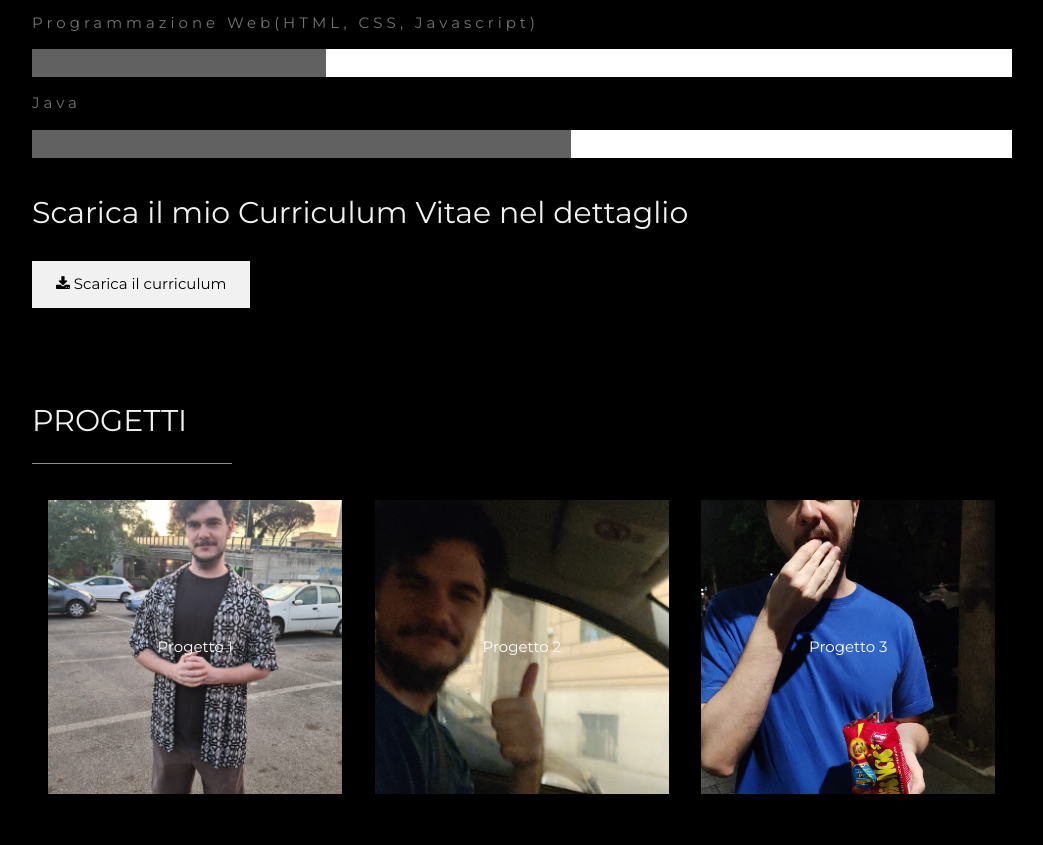
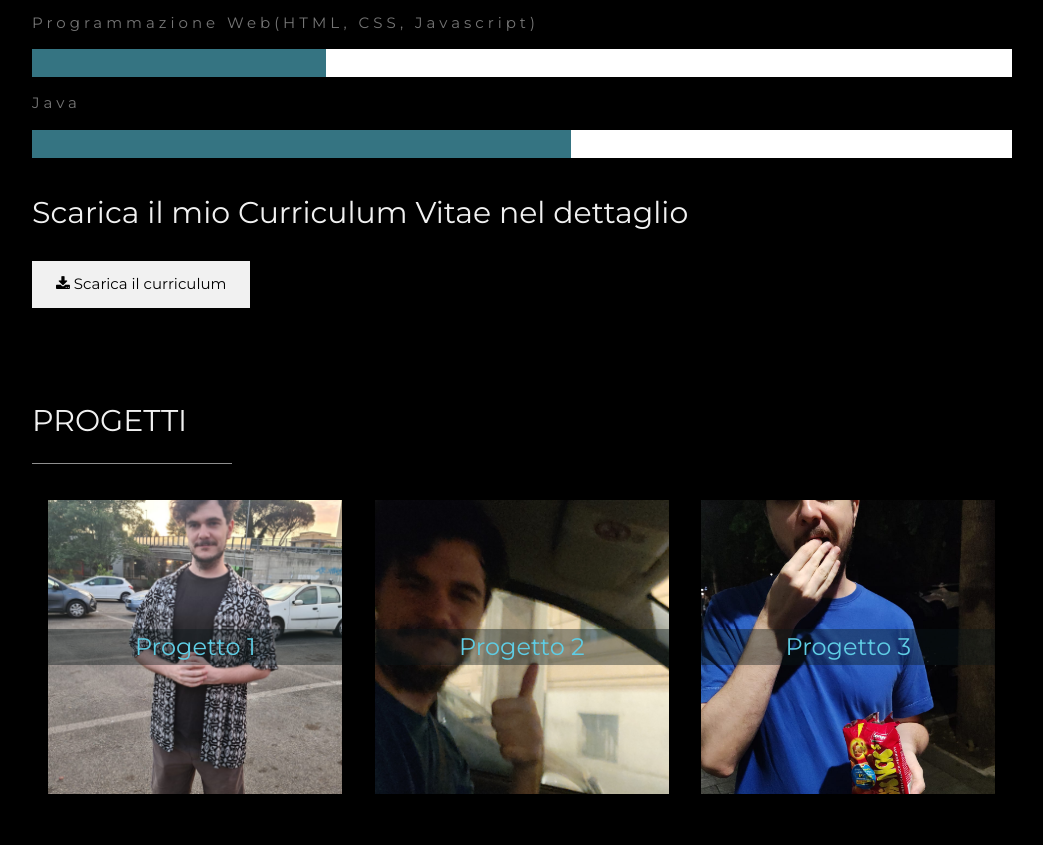
Before and after one commit to ErikGiocondo/erikgiocondo.github.io, a plain HTML site: page index.html in a window 1280 px wide. Shown: the part 942-1787 px from the top of the page, without its empty margins (178-1221 px from the left). Drawn offline with Linux system fonts and the light colour scheme.

Commit message:
fix finale sui link dei progetto
scritta centrata con colore di sfondo per leggere meglio il titolo

```diff
--- a/index.html
+++ b/index.html
@@ -6,6 +6,9 @@
 <link rel="stylesheet" href="style.css">
 <link rel="stylesheet" href="https://fonts.googleapis.com/css?family=Montserrat">
 <link rel="stylesheet" href="https://cdnjs.cloudflare.com/ajax/libs/font-awesome/4.7.0/css/font-awesome.min.css">
+<link rel="icon"
+      type="image/png"
+      href="immagini/favicon.png">
 <style>
 body, h1,h2,h3,h4,h5,h6 {font-family: "Montserrat", sans-serif}
 .w3-row-padding img {margin-bottom: 12px}
@@ -31,9 +34,9 @@ body, h1,h2,h3,h4,h5,h6 {font-family: "Montserrat", sans-serif}
     <i class="fa fa-user w3-xxlarge"></i>
     <p>SU DI ME</p>
   </a>
-  <a href="#photos" class="w3-bar-item w3-button w3-padding-large">
+  <a href="#projects" class="w3-bar-item w3-button w3-padding-large">
     <i class="fa fa-eye w3-xxlarge"></i>
-    <p>FOTO</p>
+    <p>PROGETTI</p>
   </a>
   <a href="#contact" class="w3-bar-item w3-button w3-padding-large">
     <i class="fa fa-envelope w3-xxlarge"></i>
@@ -46,7 +49,7 @@ body, h1,h2,h3,h4,h5,h6 {font-family: "Montserrat", sans-serif}
   <div class="w3-bar w3-black w3-opacity w3-hover-opacity-off w3-center w3-small">
     <a href="#" class="w3-bar-item w3-button" style="width:25% !important">HOME</a>
     <a href="#about" class="w3-bar-item w3-button" style="width:25% !important">SU DI ME</a>
-    <a href="#photos" class="w3-bar-item w3-button" style="width:25% !important">FOTO</a>
+    <a href="#projects" class="w3-bar-item w3-button" style="width:25% !important">PROGETTI</a>
     <a href="#contact" class="w3-bar-item w3-button" style="width:25% !important">CONTATTI</a>
   </div>
 </div>
@@ -79,15 +82,15 @@ body, h1,h2,h3,h4,h5,h6 {font-family: "Montserrat", sans-serif}
     <h3 class="w3-padding-16 w3-text-light-grey">Cosa so fare</h3>
     <p class="w3-wide">Python</p>
     <div class="w3-white">
-      <div class="w3-dark-grey" style="height:28px;width:65%"></div>
+      <div class="colore-barre" style="height:28px;width:65%"></div>
     </div>
     <p class="w3-wide">Programmazione Web(HTML, CSS, Javascript)</p>
     <div class="w3-white">
-      <div class="w3-dark-grey" style="height:28px;width:30%"></div>
+      <div class="colore-barre" style="height:28px;width:30%"></div>
     </div>
     <p class="w3-wide">Java</p>
     <div class="w3-white">
-      <div class="w3-dark-grey" style="height:28px;width:55%"></div>
+      <div class="colore-barre" style="height:28px;width:55%"></div>
     </div><br>
 
     <h2 class="w3-text-light-grey">Scarica il mio Curriculum Vitae nel dettaglio</h2>
@@ -101,7 +104,7 @@ body, h1,h2,h3,h4,h5,h6 {font-family: "Montserrat", sans-serif}
   </div>
 
   <!-- Portfolio Section -->
-  <div class="w3-content w3-justify w3-text-grey w3-padding-32 overflow" id ="photos">
+  <div class="w3-content w3-justify w3-text-grey w3-padding-32 overflow" id ="projects">
     <h2 class="w3-text-light-grey">PROGETTI</h2>
     <hr style="width:200px" class="w3-opacity">
 
@@ -112,7 +115,7 @@ body, h1,h2,h3,h4,h5,h6 {font-family: "Montserrat", sans-serif}
           <a href="#" style="text-decoration: none;">
             <div class="table">
                 <div class="table-cell">
-                    Progetto 1
+                    <h3 class="testo-progetto">Progetto 1</h3>
                 </div>
             </div>
         </a>
@@ -123,8 +126,8 @@ body, h1,h2,h3,h4,h5,h6 {font-family: "Montserrat", sans-serif}
       <div class="content">
         <a href="#" style="text-decoration: none;">
           <div class="table">
-              <div class="table-cell titolo-progetto">
-                  Progetto 2
+              <div class="table-cell titolo-progetto testo">
+                <h3 class="testo-progetto">Progetto 2</h3>
               </div>
           </div>
         </a>
@@ -133,11 +136,13 @@ body, h1,h2,h3,h4,h5,h6 {font-family: "Montserrat", sans-serif}
 
     <div class="square bg img4">
       <div class="content">
+        <a href="#" style="text-decoration: none;">
           <div class="table">
               <div class="table-cell">
-                  Progetto 3
+                <h3 class="testo-progetto">Progetto 3</h3>
               </div>
           </div>
+        </a>
       </div>
     </div>
 
--- a/style.css
+++ b/style.css
@@ -20,6 +20,11 @@ html {
 .bianco-e-nero {
     -webkit-filter: grayscale(100%); /* Safari 6.0 - 9.0 */
     filter: grayscale(100%);
+}
+
+.colore-barre {
+    color: #fff!important;
+    background-color: #357482ff!important
 }
 
 .immagine-quadrata {
@@ -72,9 +77,16 @@ html {
 }
 
 .table-cell:hover {
-    opacity: 0.5;
-    background-color: grey;
-}
+    transition: .5s ease;
+    opacity: 0.8;
+    background-color: #0b171aff;
+}
+
+.testo-progetto {
+    background-color: rgba(11, 23, 26, 0.4);
+    color: #5fcde4ff;
+}
+
 /*  For list */
 ul{
     text-align:left;
@@ -151,7 +163,7 @@ audio:not([controls]) {
 }
 
 a {
-    background-color: transparent
+    background-color: transparent;
 }
 
 a:active, a:hover {
@@ -364,7 +376,7 @@ img {
 }
 
 a {
-    color: inherit
+    color: #357482ff;
 }
 
 .w3-table, .w3-table-all {
```
Also changed, not shown: immagini/favicon.png (added).
